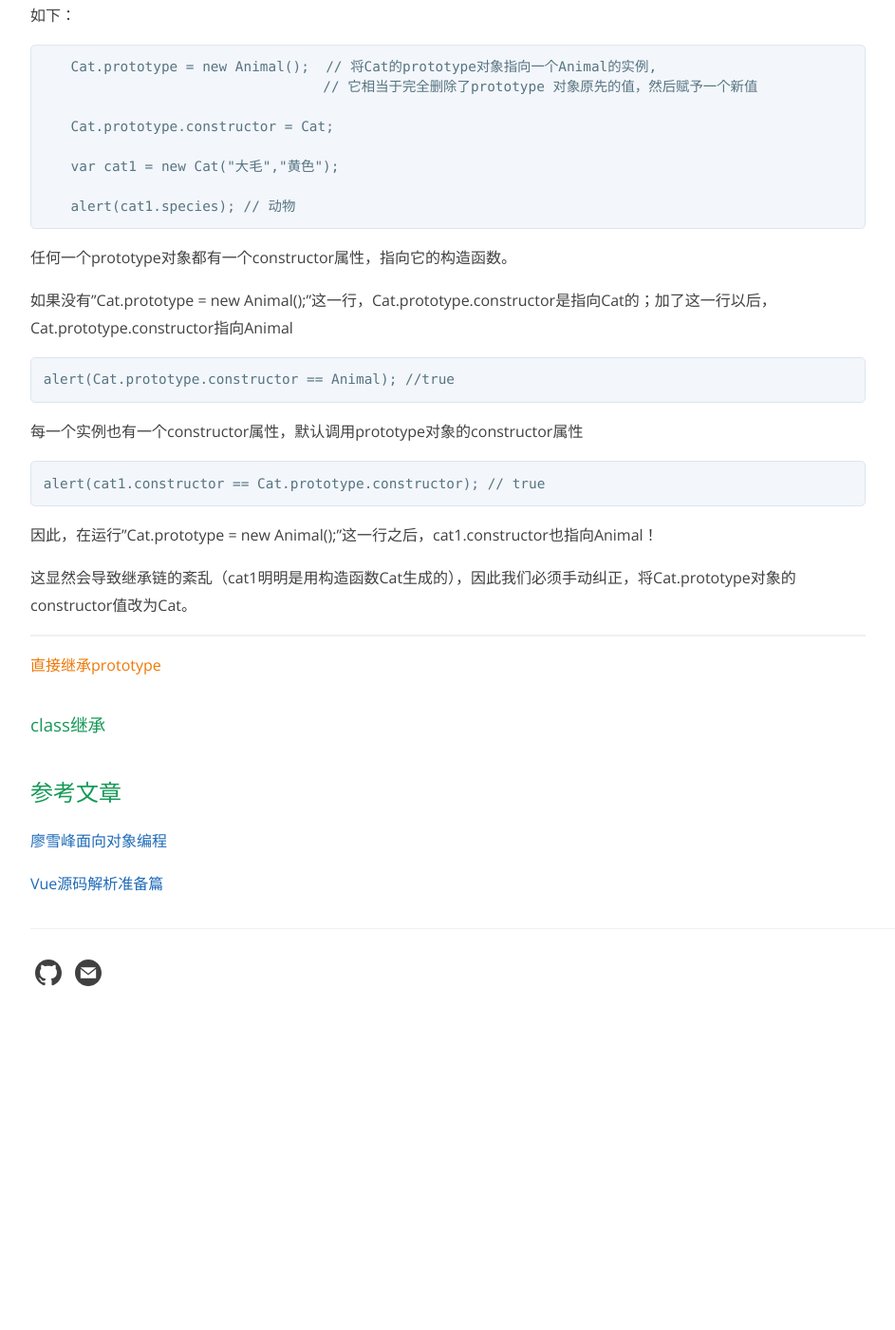
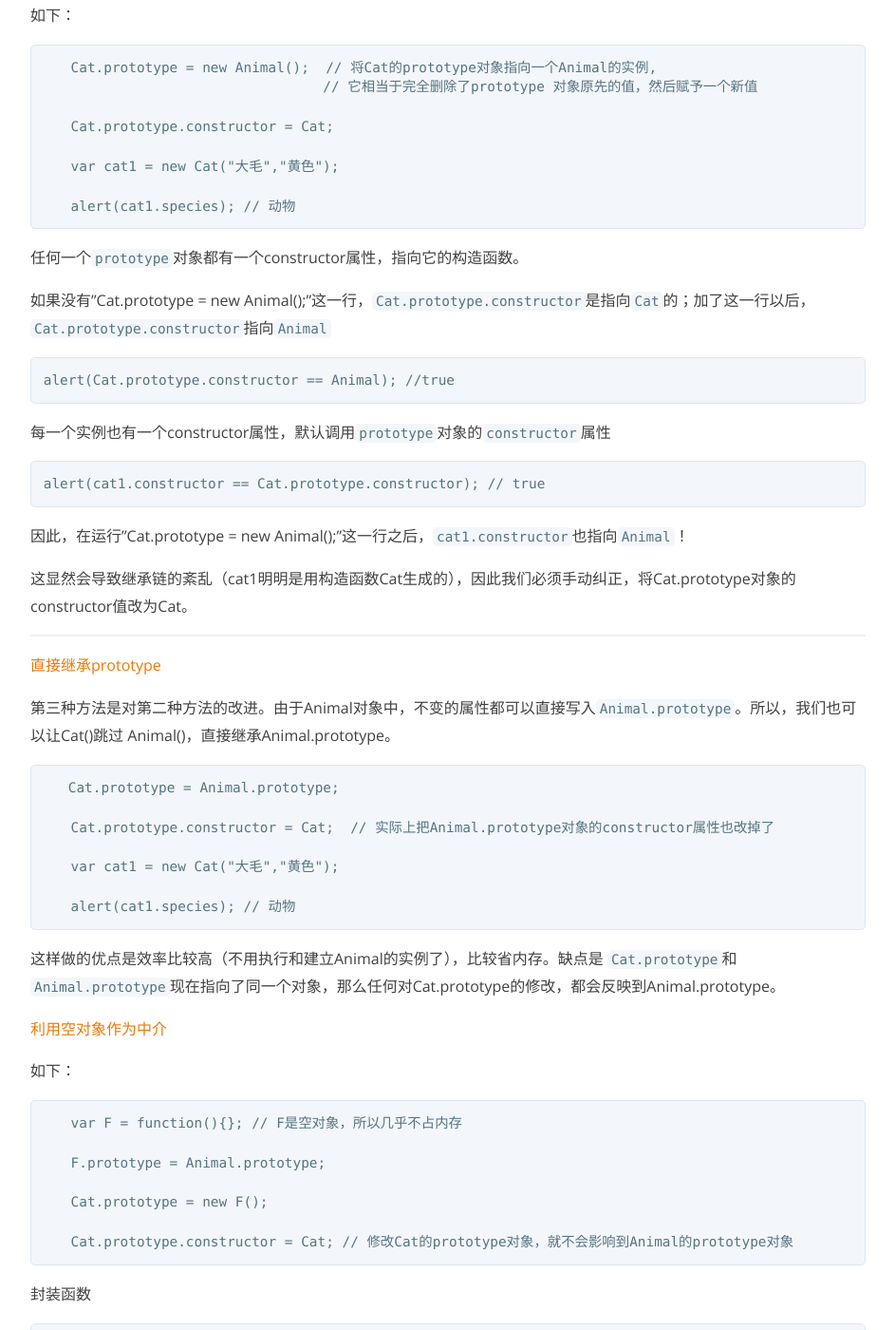
Before and after one commit to higwendolyn/Alias, a Jekyll site: the page built from _posts/2021-01-03-vue-prepare.md, in a window 1280 px wide and 1400 px high, scrolled down 9036 px. Shown: the whole window at 95% size, without its empty margins (64-1007 px from the left). Built offline with Jekyll 4.4.1, drawn with Linux system fonts in a browser that asks for light colours; before the commit the page ends 10131 px from its top, so only the background shows below that; some of the changed text lies outside the part shown.

Commit message:
class继承

````diff
--- a/_posts/2021-01-03-vue-prepare.md
+++ b/_posts/2021-01-03-vue-prepare.md
@@ -326,7 +326,7 @@
 
 <font style="color: #ec7907;">构造函数绑定</font>
 
-最简单的方法，使用call或apply方法，将父对象的构造函数绑定在子对象上
+最简单的方法，使用```call```或```apply```方法，将父对象的构造函数绑定在子对象上
 
 ```JavaScript
 　　function Cat(name,color){
@@ -360,21 +360,21 @@
 　　alert(cat1.species); // 动物
 ```
 
-任何一个prototype对象都有一个constructor属性，指向它的构造函数。
+任何一个```prototype```对象都有一个constructor属性，指向它的构造函数。
 
-如果没有"Cat.prototype = new Animal();"这一行，Cat.prototype.constructor是指向Cat的；加了这一行以后，Cat.prototype.constructor指向Animal
+如果没有"Cat.prototype = new Animal();"这一行，```Cat.prototype.constructor```是指向```Cat```的；加了这一行以后，```Cat.prototype.constructor```指向```Animal```
 
 ```JavaScript
 alert(Cat.prototype.constructor == Animal); //true
 ```
 
-每一个实例也有一个constructor属性，默认调用prototype对象的constructor属性
+每一个实例也有一个constructor属性，默认调用```prototype```对象的```constructor```属性
 
 ```JavaScript
 alert(cat1.constructor == Cat.prototype.constructor); // true
 ```
 
-因此，在运行"Cat.prototype = new Animal();"这一行之后，cat1.constructor也指向Animal！
+因此，在运行"Cat.prototype = new Animal();"这一行之后，```cat1.constructor```也指向```Animal```！
 
 这显然会导致继承链的紊乱（cat1明明是用构造函数Cat生成的），因此我们必须手动纠正，将Cat.prototype对象的constructor值改为Cat。
 
@@ -382,9 +382,82 @@
 
 <font style="color: #ec7907;">直接继承prototype</font>
 
+第三种方法是对第二种方法的改进。由于Animal对象中，不变的属性都可以直接写入```Animal.prototype```。所以，我们也可以让Cat()跳过 Animal()，直接继承Animal.prototype。
+
+```JavaScript
+   Cat.prototype = Animal.prototype;
+
+　　Cat.prototype.constructor = Cat;  // 实际上把Animal.prototype对象的constructor属性也改掉了
+
+　　var cat1 = new Cat("大毛","黄色");
+
+　　alert(cat1.species); // 动物
+```
+
+这样做的优点是效率比较高（不用执行和建立Animal的实例了），比较省内存。缺点是 ```Cat.prototype```和```Animal.prototype```现在指向了同一个对象，那么任何对Cat.prototype的修改，都会反映到Animal.prototype。
+
+<font style="color: #ec7907;">利用空对象作为中介</font>
+
+如下：
+
+```JavaScript
+　　var F = function(){}; // F是空对象，所以几乎不占内存
+
+　　F.prototype = Animal.prototype;
+
+　　Cat.prototype = new F();
+
+　　Cat.prototype.constructor = Cat; // 修改Cat的prototype对象，就不会影响到Animal的prototype对象
+```
+
+封装函数
+
+```JavaScript
+　　   function extend(Child, Parent) {
+
+　　　　var F = function(){};
+
+　　　　F.prototype = Parent.prototype;
+
+　　　　Child.prototype = new F();
+
+　　　　Child.prototype.constructor = Child;
+
+　　　　Child.uber = Parent.prototype; // 为子对象设一个uber属性，这个属性直接指向父对象的prototype属性; 等于在子对象上打开一条通道，可以直接调用父对象的方法
+
+　　}
+```
+
+
+<font style="color: #ec7907;">拷贝继承</font>
+
+简单说，如果把父对象的所有属性和方法，拷贝进子对象，不也能够实现继承
+
+```JavaScript
+　　function extend2(Child, Parent) {
+
+　　　　var p = Parent.prototype;
+
+　　　　var c = Child.prototype;
+
+　　　　for (var i in p) {
+
+　　　　　　c[i] = p[i]; // 用的是浅拷贝的方法,c[i] 是指向到 p[i], 而非赋值,建议使用深拷贝
+
+　　　　}
+
+　　　　c.uber = p;
+
+　　}
+```
+
 
 
 ### class继承
+
+新的关键字```class```从ES6开始正式被引入到JavaScript中。```class```的目的就是让定义类更简单
+
+
 
 ## 参考文章
 
````
